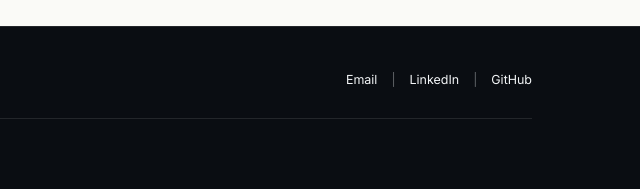
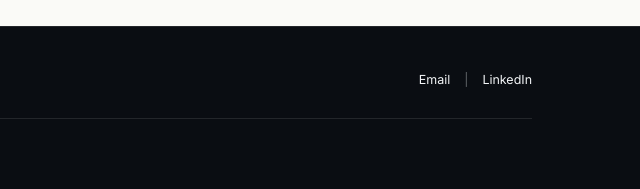
Before and after one commit to aminabubakar/portfolio, a plain HTML site: page evaluation-2021-2022.html in a window 1280 px wide. Shown: the part 6729-6918 px from the top of the page, 640-1280 px from the left. Drawn offline with nearby package versions, Linux system fonts and the light colour scheme.

Commit message:
Remove GitHub link from footer

```diff
--- a/evaluation-2021-2022.html
+++ b/evaluation-2021-2022.html
@@ -200,7 +200,6 @@
       <ul class="footer-links">
         <li><a href="mailto:aminurrashidabubakar@gmail.com">Email</a></li>
         <li><a href="https://www.linkedin.com/in/aminabubakar/" target="_blank" rel="noopener">LinkedIn</a></li>
-        <li><a href="https://github.com/aminabubakar" target="_blank" rel="noopener">GitHub</a></li>
       </ul>
     </div>
     <p class="footer-legal">&copy; 2026 Amin Abu Bakar. All rights reserved.</p>
```
Also changed, not shown: evaluation-2022-2023.html (+0 -1 lines), evaluation-2023-2024.html (+0 -1 lines), evaluation-2024-2025.html (+0 -1 lines), evaluation-2025-2026.html (+0 -1 lines), evaluation.html (+0 -1 lines), goals.html (+0 -1 lines), index.html (+0 -1 lines), moments.html (+0 -1 lines).
